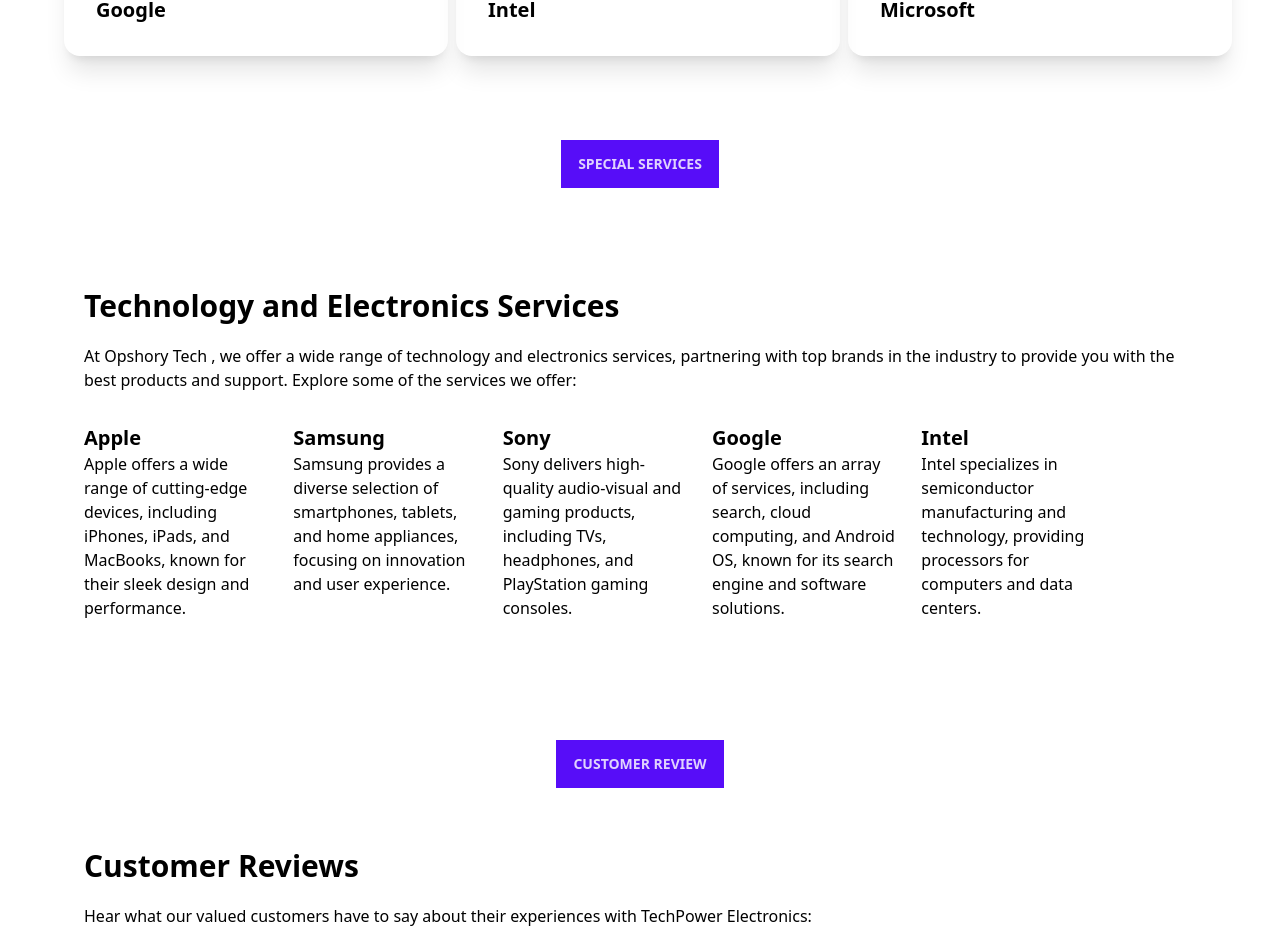
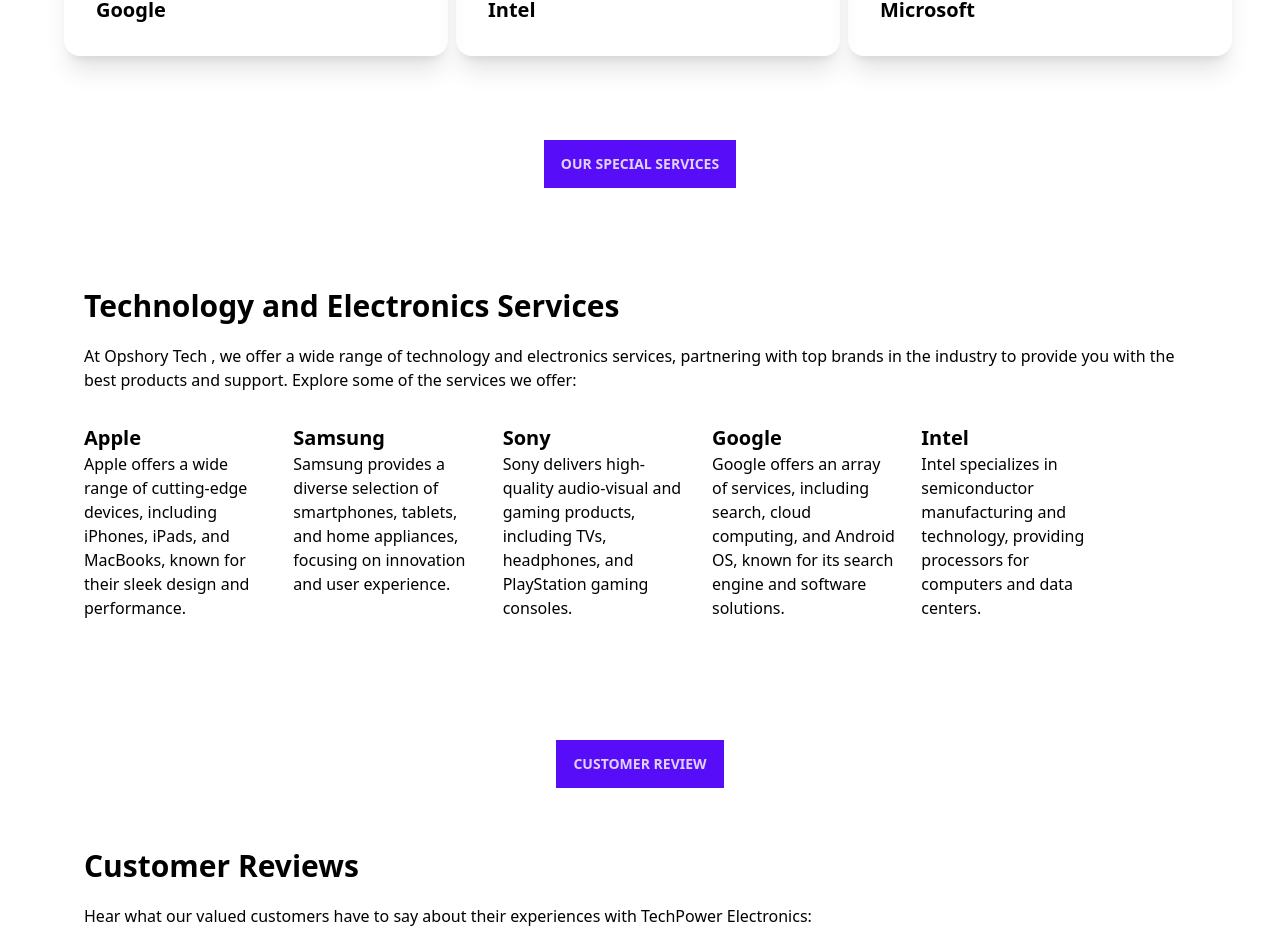
Before and after one commit to ZobaidaHossain/assignment-10-Tech_shop_client-side, a React (Vite) app: page / in a window 1280 px wide. Shown: the part 1572-2509 px from the top of the page. Built offline with nearby package versions, Linux system fonts and the light colour scheme; no server answers.

Commit message:
special services contant added

```diff
--- a/src/Home/Home.jsx
+++ b/src/Home/Home.jsx
@@ -64,7 +64,7 @@
 </div>
 
 <div className="grid justify-items-center m-5 ">
-         <button className="btn btn-primary rounded-none mb-5">Special SERVICES</button>
+         <button className="btn btn-primary rounded-none mb-5">Our Special SERVICES</button>
 
 <Special isDarkTheme={isDarkTheme} ></Special>
          </div>
```
